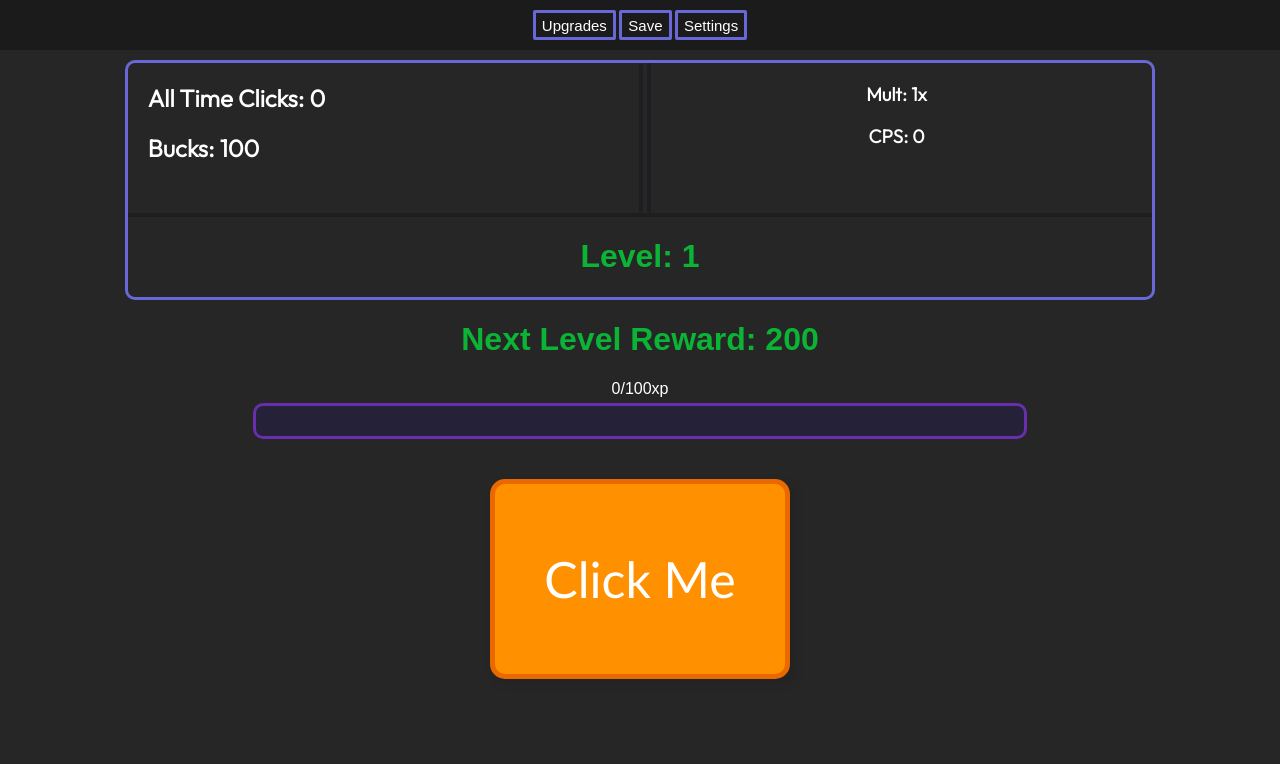
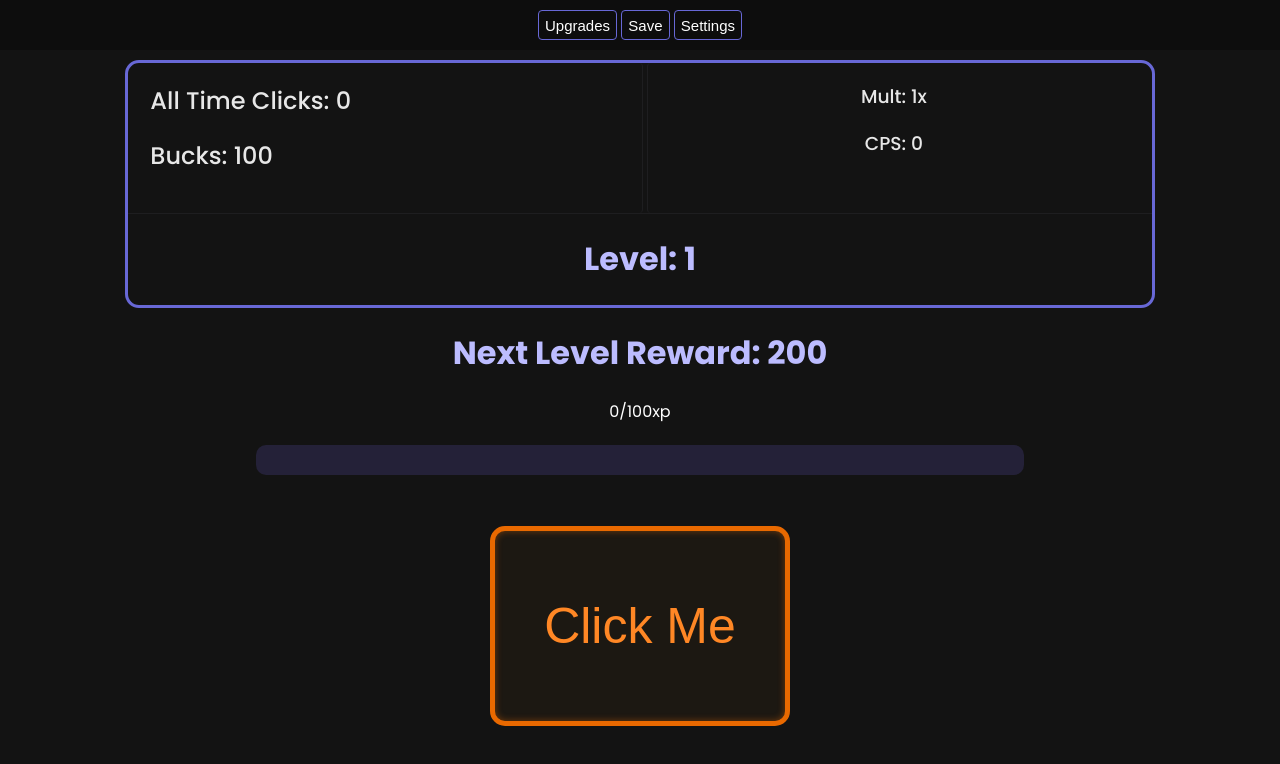
Before and after one commit to lordofsunshine/clicker-game-html, a plain HTML site: page index.html in a window 1280 px wide. Drawn offline with Linux system fonts and the light colour scheme; a web font is replaced by a local one.

Commit message:
Update style.css

```diff
--- a/style.css
+++ b/style.css
@@ -1,10 +1,9 @@
-@import url('https://fonts.googleapis.com/css2?family=M+PLUS+2:wght@300&family=Outfit:wght@300&family=Shippori+Antique&display=swap');
+@import url('https://fonts.googleapis.com/css2?family=Inter:wght@100..900&family=Poppins:ital,wght@0,100;0,200;0,300;0,400;0,500;0,600;0,700;0,800;0,900;1,100;1,200;1,300;1,400;1,500;1,600;1,700;1,800;1,900&display=swap');
 
 :root {
-	--background-color: #262626;
-	--highlight-color: rgb(12, 180, 54);
+	--background-color: #131313;
+	--highlight-color: rgb(188 188 255);
 	--error-color: #B3001B;
-	--border-color: rgb(104, 46, 171);
 	--color: white;
 }
 
@@ -17,15 +16,17 @@ html, body {
 body {
 	background-color: var(--background-color);
 	color: var(--color);
-	font-family: 'Outfit', sans-serif;
+	font-family: 'Poppins', sans-serif;
 	height: 90vh;
 }
 
 h1 {
 	color: var(--highlight-color);
 }
-h1 {
-	font-family: 'Shippori Antique', sans-serif;
+
+h2,h3 {
+	font-weight: 500;
+	opacity: 0.9;
 }
 
 .button-block {
@@ -38,16 +39,16 @@ h1 {
 .options {
 	width: 100%;
 	height: 50px;
-	background-color: rgba(0,0,0,0.3); /* might change this to a solid background later */
+	background-color: rgba(0,0,0,0.3);
 }
 .options button {
 	font-size: 15px;
 	color: white;
 	height: 30px;
 	margin: 10px auto;
-	border: 3px solid rgb(104, 104, 214);
-	background-color: rgba(0,0,0,0);
-	border-radius: 2px;
+	border: 1px solid rgb(104, 104, 214);
+	border-radius: 4px;
+	background-color: transparent;
 	transition: .1s;
 }
 .options button:hover {
@@ -62,17 +63,14 @@ h1 {
 
 .xp-bar {
 	margin: 10px auto;
-	font-family: 'M PLUS 2', sans-serif;
 }
 .xp-bar-outer {
-	margin: 5px auto;
+		margin: 21px auto;
 		width: 60%;
 		max-width: 1000px;
 		height: 30px;
-	border: 3px solid var(--border-color);
 		border-radius: 10px;
 		background-color: #242138;
-
 }
 .xp-bar-inner {
 	width: 50%;
@@ -89,16 +87,15 @@ h1 {
 		margin: 30px auto;
 		border-radius: 15px;
 		border: 5px solid rgb(233, 105, 0);
-	background-color: rgb(255, 145, 0);
-	color: white;
-	font-family: Trebuchet MS, sans-serif;
+		color: rgb(255 135 37);
+		background-color: rgb(255 145 0 / 4%);
 		font-size: 50px;
-	box-shadow: 5px 5px 7px rgb(36, 35, 35);
+		box-shadow: inset 0 0 7px rgb(233 105 0 / 44%);
 		transition: .1s;
 }
 #click-button:hover {
 	transform: translate(0px, -2px);
-	box-shadow: 7px 7px 10px rgb(36, 35, 35);
+	box-shadow: inset 0 0 20px rgb(233 105 0 / 74%);
 }
 
 
@@ -126,7 +123,7 @@ h1 {
 		max-width: 13000px;
 		margin: 10px auto;
 		border: 3px solid rgb(104, 104, 214);
-	border-radius: 10px;
+		border-radius: 14px;
 }
 
 .right, .left {
@@ -138,25 +135,25 @@ h1 {
 	vertical-align: middle;
 }
 .right {
-	border-left: 4px solid rgb(30, 30, 32);
+	border-left: 1px solid rgb(30, 30, 32);
 	color: white;
 }
 .left {
-	border-right: 4px solid rgb(30, 30, 32);
+	border-right: 1px solid rgb(30, 30, 32);
 	text-align: justify;
 	padding-left: 10px;
 	color: white;
 }
 .center {
-	border-top: 4px solid rgb(30, 30, 32);
+	border-top: 1px solid rgb(30, 30, 32);
 }
-
 
 
 .popup {
 		width: 100%;
 		height: 100%;
-	background-color: rgba(0,0,0,0.9);
+		background-color: rgb(0 0 0 / 84%);
+		backdrop-filter: blur(16px);
 		position: fixed;
 		top: 0;
 		left: 0;
@@ -180,31 +177,37 @@ h1 {
 	vertical-align: middle;
 }
 .upgrade:hover {
-	box-shadow: 0px 0px 10px rgb(255, 255, 255);
+	box-shadow: 0px 0px 5px rgb(255, 255, 255);
 	transform: translate(0px, -3px);
+}
+.select {
+	background: #fff;
+	padding: 2px;
+	border: 0;
+	border-radius: 4px !important;
 }
 .title {
 	text-decoration: underline;
 	color: var(--highlight-color);
 }
 .cost {
-	font-family: 'Trebuchet MS', sans-serif;
 	font-weight: bolder;
 }
 .cost-value {
 		font-family: monospace;
 		font-weight: normal;
 		font-size: 17px;
-	background-color: rgb(36, 35, 35);
+		padding: 0 5px;
+		border-radius: 2px;
+		background-color: rgb(36 35 35);
 }
 
 .upgrade table {
 	margin: 5px auto;
-	border-top: 1px solid white;
-	border-bottom: 1px solid white;
 	width: 50%;
 }
 .upgrade table th {
+	font-weight: 600;
 	text-decoration: underline;
 }
 .upgrade table td {
@@ -307,3 +310,16 @@ h1 {
 	0% {opacity: 0;}
 	100% {opacity: 1;}
 }
+::selection {
+		background: rgb(188 188 255 / 9%);
+		text-shadow: none;
+}
+::-webkit-scrollbar {
+		width: 8px;
+}
+::-webkit-scrollbar-track {
+		background: transparent;
+}
+::-webkit-scrollbar-thumb {
+		background: #2e343c;
+}
```
Lines whose indentation alone changed are shown as unchanged.
